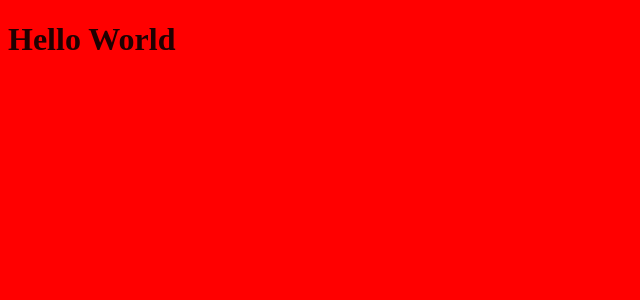
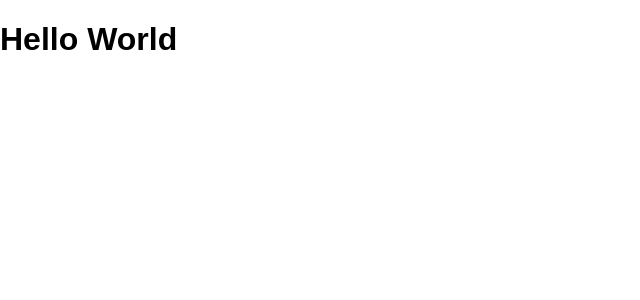
Before and after one commit to Juamez/E-shop, a React app: page / in a window 1280 px wide. Shown: the top 300 px of the page, without its empty margins (0-640 px from the left). Built offline with nearby package versions, Linux system fonts and the light colour scheme; the HTML template or start-up script is replaced by a standard one.

Commit message:
move variable to __vars file

```diff
--- a/src/styles/global.scss
+++ b/src/styles/global.scss
@@ -1,7 +1,4 @@
-$base-color: #ff0000;
-$color: rgba(black, 0.88);
-
 body {
-  background-color: $base-color;
-  color: $color;
+  margin: 0;
+  font-family: 'Quicksand', sans-serif;
 }
```
